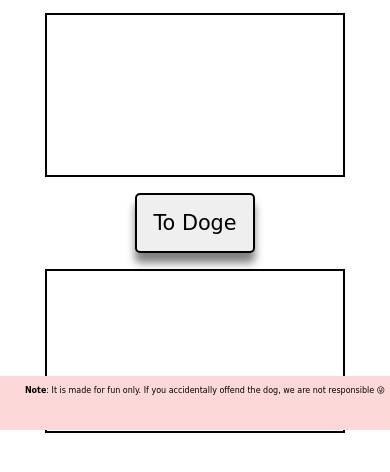
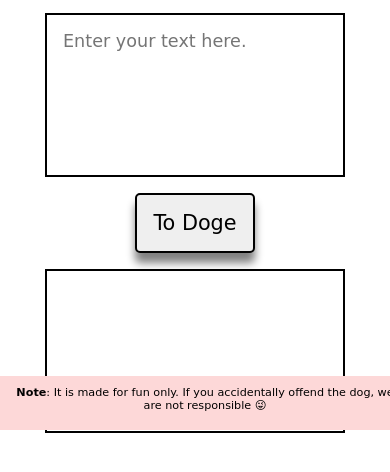
Before and after one commit to OmKakatkar/doge-translator, a plain HTML site: page index.html in a window 390 px wide. Shown: the part 414-886 px from the top of the page. Drawn offline with Linux system fonts and the light colour scheme; a web font is replaced by a local one.

Commit message:
more minor fixes for mobile

```diff
--- a/css/styles.css
+++ b/css/styles.css
@@ -118,7 +118,9 @@ footer span {
     flex-wrap: wrap;
     padding: 10px;
     overflow: auto;
-        font-size: 0.5rem;
+    font-size: 0.7rem;
     }
 
+
+
 }
--- a/index.html
+++ b/index.html
@@ -19,7 +19,7 @@
     <main>
         <img src="./images/hero-image.jpg" alt="Dog">
         <div class="container">
-            <textarea name="input-txt" id="input-txt" class="box" cols="10" rows="3"></textarea>
+            <textarea name="input-txt" id="input-txt" class="box" cols="10" rows="3" placeholder="Enter your text here."></textarea>
             <button id="translate">To Doge</button>
             <div id="output-txt" class="box"></div>
         </div>
```
Lines whose indentation alone changed are shown as unchanged.
